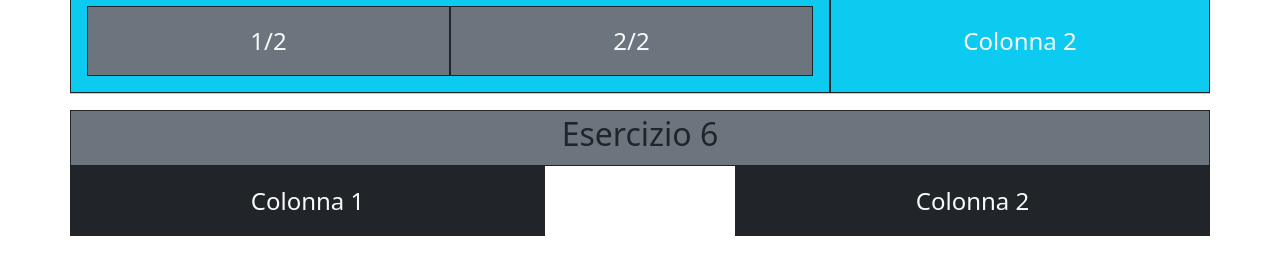
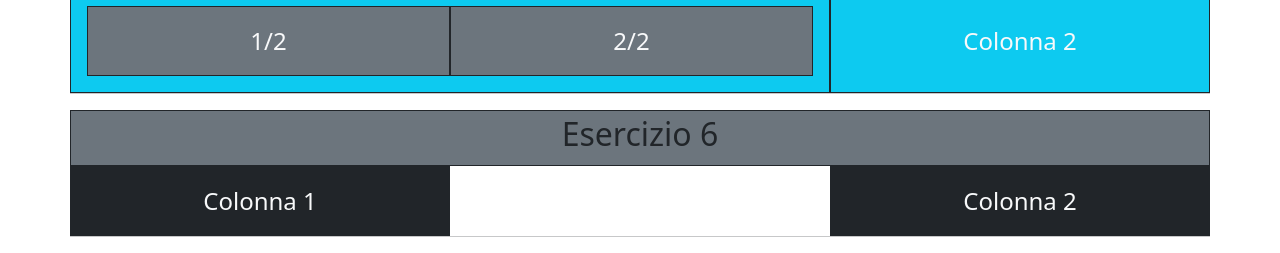
Before and after one commit to DekanisHani/unit2, a plain HTML site: page week2/index.html in a window 1280 px wide. Shown: the part 697-950 px from the top of the page. Drawn offline with nearby package versions, Linux system fonts and the light colour scheme.

Commit message:
esercizio6 modificato

```diff
--- a/week2/index.html
+++ b/week2/index.html
@@ -94,11 +94,12 @@
                 <h2>Esercizio 6</h2>
             </div>
             <div>
-                <div class="row">
-                    <div class="col-xl bg-dark text-light fs-4 d-flex justify-content-center align-items-center text-center p-3 border border-dark">Colonna 1</div>
-                    <div class="col-xl offset-xl-2 col-xxl-5 bg-dark text-light fs-4 d-flex justify-content-center align-items-center text-center p-3 border border-dark">Colonna 2</div>
+                <div class="row justify-content-between">
+                    <div class="col col-12 col-lg-4 bg-dark text-light fs-4 text-center p-3 border border-dark">Colonna 1</div>
+                    <div class="col col-12 col-lg-4 bg-dark text-light fs-4 text-center p-3 border border-dark">Colonna 2</div>
                 </div>
             </div>
+            <hr>
 
         </div>
     </div>
```
